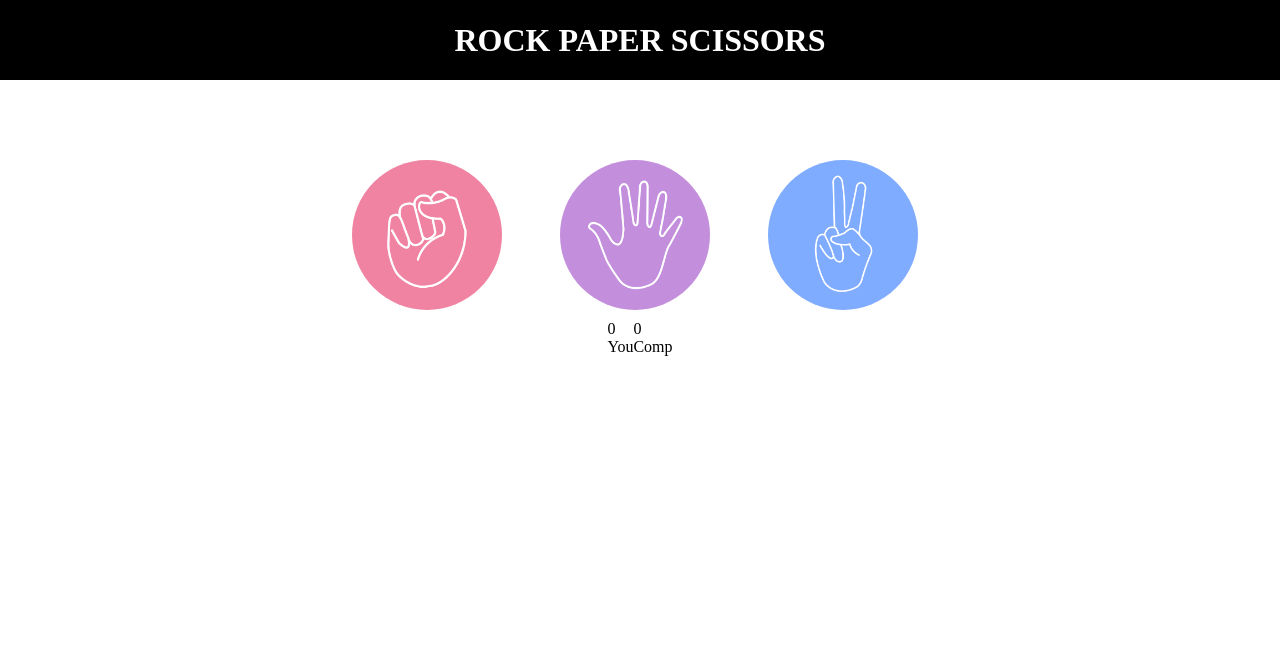
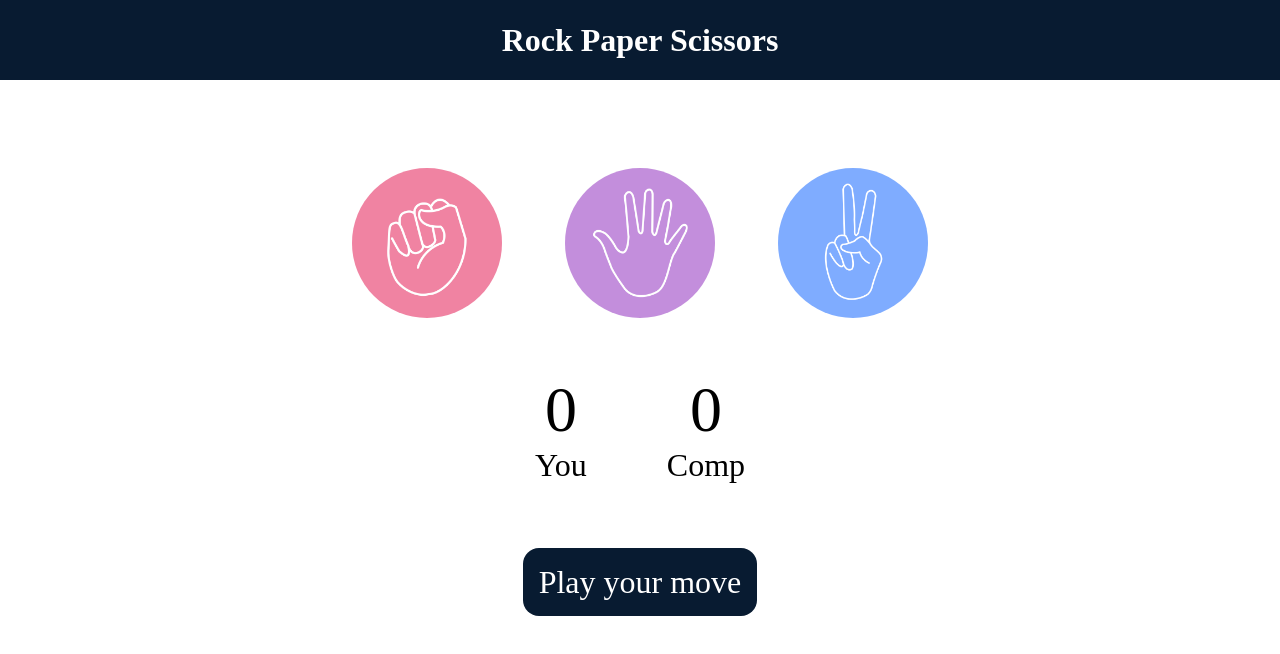
Before and after one commit to Afzal74/RockPaperScissor, a plain HTML site: page index.html in a window 1280 px wide. Drawn offline with Linux system fonts and the light colour scheme.

Commit message:
Styling  changed for better understanding

```diff
--- a/index.html
+++ b/index.html
@@ -1,26 +1,26 @@
 <!DOCTYPE html>
 <html lang="en">
   <head>
-    <meta charset="UTF-8">
-    <meta name="viewport" content="width=device-width, initial-scale=1.0">
-    <link rel="stylesheet"href="styles.css">
-    <title>Rock-Paper-Scissors</title>
+    <meta charset="UTF-8" />
+    <meta name="viewport" content="width=device-width, initial-scale=1.0" />
+    <title>Rock Paper Scissors Game</title>
+    <link rel="stylesheet" href="styles.css" />
   </head>
   <body>
-    <h1>ROCK PAPER SCISSORS</h1>
+    <h1>Rock Paper Scissors</h1>
     <div class="choices">
       <div class="choice" id="rock">
-            <img src="photos/rock.png">
+        <img src="./photos/rock.png" />
       </div>
       <div class="choice" id="paper">
-            <img src="photos/paper.png">
+        <img src="./photos/paper.png" />
       </div>
       <div class="choice" id="scissors">
-            <img src="photos/scissors.png">
+        <img src="./photos/scissors.png" />
       </div>
     </div>
 
-    <div class="scoreboard">
+    <div class="score-board">
       <div class="score">
         <p id="user-score">0</p>
         <p>You</p>
@@ -31,6 +31,9 @@
       </div>
     </div>
 
-    <div class="masg-container"></div>
+    <div class="msg-container">
+      <p id="msg">Play your move</p>
+    </div>
+    <script src="app.js"></script>
   </body>
 </html>
--- a/styles.css
+++ b/styles.css
@@ -1,30 +1,38 @@
-*{
+* {
     margin: 0;
-    padding: 0 ;
+    padding: 0;
+    text-align: center;
   }
 
-h1{
-    background-color: black;
-    color:white;
+  h1 {
+    background-color: #081b31;
+    color: #fff;
     height: 5rem;
-    text-align: center;
     line-height: 5rem;
   }
 
-
-.choice{
-    height: 160px;
-    width: 160px;
+  .choice {
+    height: 165px;
+    width: 165px;
+    border-radius: 50%;
+    display: flex;
+    justify-content: center;
+    align-items: center;
   }
 
-img{
+  .choice:hover {
+    cursor: pointer;
+    background-color: #081b31;
+  }
+
+  img {
     height: 150px;
     width: 150px;
     object-fit: cover;
     border-radius: 50%;
   }
 
-.choices{
+  .choices {
     display: flex;
     justify-content: center;
     align-items: center;
@@ -32,17 +40,29 @@ img{
     margin-top: 5rem;
   }
 
-.choice:hover{
-    cursor: pointer;
-    background-color: black;
+  .score-board {
     display: flex;
     justify-content: center;
     align-items: center;
-    border-radius: 50%;
+    font-size: 2rem;
+    margin-top: 3rem;
+    gap: 5rem;
   }
 
-.scoreboard{
-    display: flex;
-    justify-content: center;
-    align-items: center;
+  #user-score,
+  #comp-score {
+    font-size: 4rem;
   }
+
+  .msg-container {
+    margin-top: 5rem;
+  }
+
+  #msg {
+    background-color: #081b31;
+    color: #fff;
+    font-size: 2rem;
+    display: inline;
+    padding: 1rem;
+    border-radius: 1rem;
+  }
```
Lines whose indentation alone changed are shown as unchanged.
